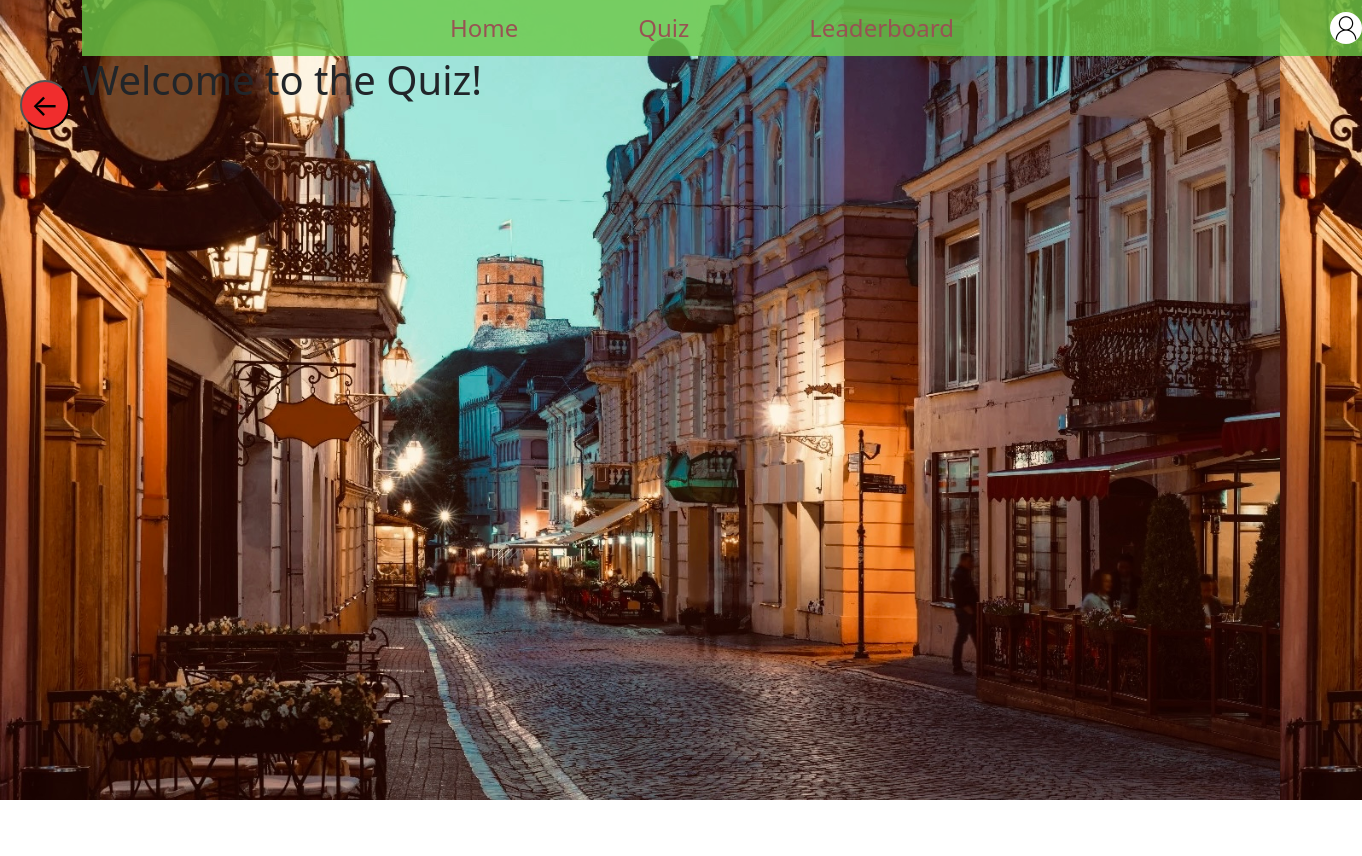
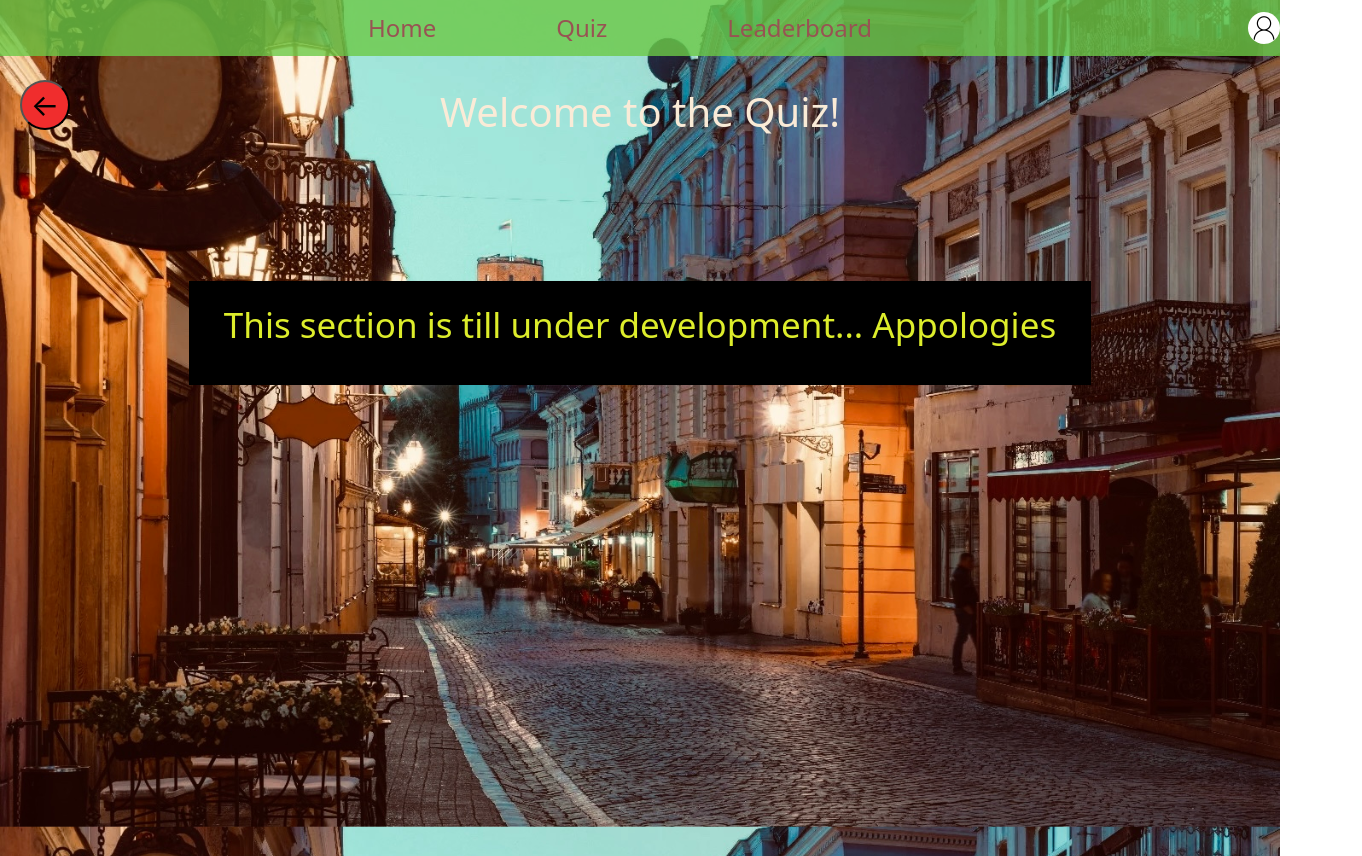
Before and after one commit to SergKryz/LitLearn, a React (Create React App) app: page /quiz in a window 1280 px wide. Shown: the whole page, 1362 px wide, since content can reach past the window. Before the commit the page ends 800 px from the top, so only its background shows below. Built offline with nearby package versions, Linux system fonts and the light colour scheme; no server answers.

Commit message:
Css update

```diff
--- a/src/components/LessonCards.js
+++ b/src/components/LessonCards.js
@@ -49,7 +49,7 @@ const LessonCards = () => {
 
   return (
     <div className="main-container">
-      <h1 className="title title-white">Lessons</h1>
+      <h1 className="lesson-title">Lessons</h1>
       <div className="lesson-cards-container">
         {selectedLesson ? (
           <>
--- a/src/components/Quiz.js
+++ b/src/components/Quiz.js
@@ -18,8 +18,11 @@ const Quiz = () => {
             &larr;
           </button>
         </div>
-        <div className="quiz-content">
+        <div className="quiz-title">
           <h1>Welcome to the Quiz!</h1>
+        </div>
+        <div className="quiz-icontent">
+          <p>This section is till under development... Appologies</p>
         </div>
       </div>
     </div>
--- a/src/styles/LessonCards.css
+++ b/src/styles/LessonCards.css
@@ -3,17 +3,35 @@ body, html {
   margin: 0;
   padding: 0;
 }
-.title-white {
-  color: rgb(221, 225, 194);
+.container{
+  display: flex;
+  flex-direction: column;
+  align-items: center;
+  justify-content: center;
+  margin: 0 auto;
+  width: 100%;
+
+}
+.lesson-title{
+  color: rgb(253, 253, 253);
   text-align: center;
-  margin-left: 50%;
+  margin:auto 45%;
   margin-top: 2rem;
-  background-color: rgb(191, 191, 146);
+  background-color: rgb(187, 187, 177);
+
   padding: 10px 20px;
   border-radius: 12px;
   display: inline-block;
+  justify-content: center;
+}
+.lesson-cards-container {
+  display: flex;
+  flex-wrap: wrap;
+  justify-content: space-between;
+  padding: 0 5%;
+  margin-top: 10%;
+}
 
-}
 .lesson-cards-container {
     display: flex;
     flex-wrap: wrap;
@@ -191,5 +209,16 @@ body, html {
     padding: 0 2%;
     margin: 5% 0;
   }
+  .lesson-title{
+    color: rgb(221, 225, 194);
+    text-align: center;
+    margin:auto center;
+    margin-top: 1rem;
+    background-color: rgb(191, 191, 146);
+    padding: 0.5rem 1rem;;
+    border-radius: 12px;
+    display: inline-block;
+    justify-content: center;
+  }
 
   }
--- a/src/styles/Quiz.css
+++ b/src/styles/Quiz.css
@@ -1,5 +1,35 @@
+
+.quiz-container {
+  display: flex;
+  flex-direction: column;
+  align-items: center;
+  justify-content: flex-start;
+  min-height: 100vh;
+  position: relative;
+}
+.quiz-title {
+
+  display: flex;
+  justify-content: center;
+  color: antiquewhite;
+  margin-top: 1em;
+  width: 100%;
+  font-size: 2em;
+  margin-bottom: 1em;
+}
+.quiz-icontent{
+  color: rgb(221, 237, 43);
+  font-size: 35px;
+  background-color: black;
+  width: fit-content;
+  margin:3em 0;
+  display: flex;
+  justify-content: center;
+  align-items: center;
+  padding: 0.5em 1em;
 
 
+}
 
 
 
```
